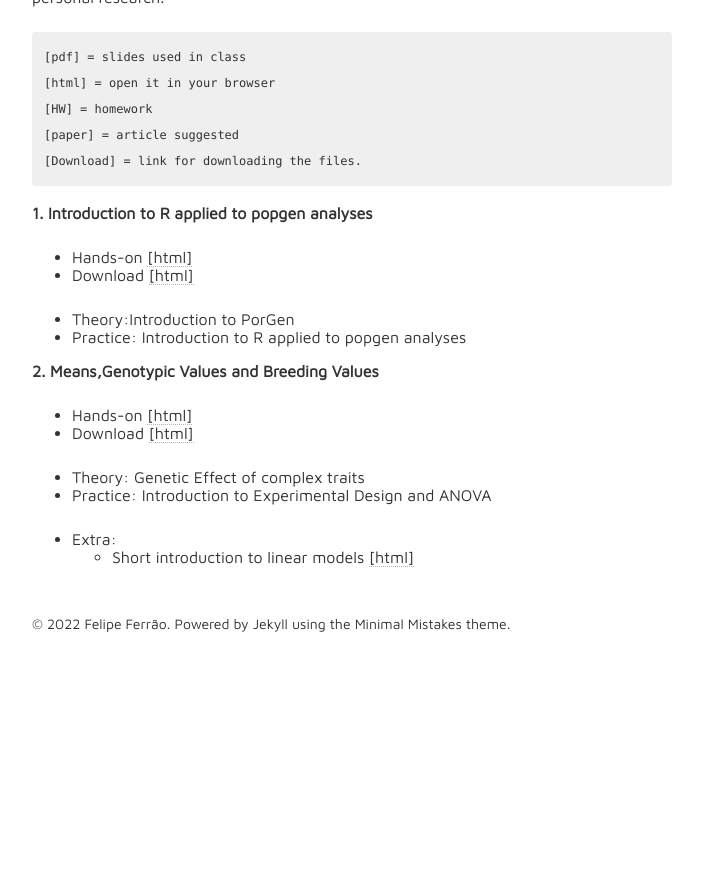
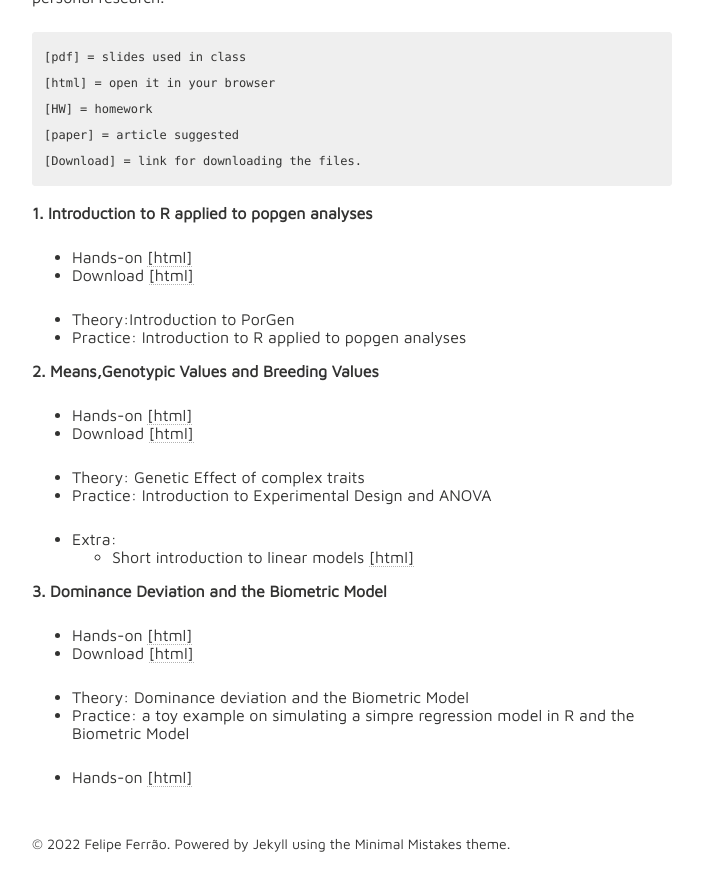
Before and after one commit to lfelipe-ferrao/lfelipe-ferrao.github.io, a Jekyll site: the page built from class/quantGenetic/index.md, in a window 1280 px wide and 900 px high, scrolled down 1847 px. Shown: the top 891 px of the window, without its empty margins (288-991 px from the left). Built offline with Jekyll 4.4.1, drawn with Linux system fonts in a browser that asks for light colours; nearby versions of some CDN libraries; our own code applies the rules of GitHub Pages for plain Markdown files; before the commit the page ends 2527 px from its top, so only the background shows below that.

Commit message:
Update index.md

```diff
--- a/class/quantGenetic/index.md
+++ b/class/quantGenetic/index.md
@@ -75,3 +75,13 @@ It is an attempt to organize and make available to any student the class notes u
 
 - Extra:
   - Short introduction to linear models [[html]](https://htmlpreview.github.io/?https://github.com/lfelipe-ferrao/lfelipe-ferrao.github.io/blob/master/class/quantGenetic/week2a_2022.html)
+
+**3. Dominance Deviation and the Biometric Model**
+
+- Hands-on [[html]](https://htmlpreview.github.io/?https://github.com/lfelipe-ferrao/lfelipe-ferrao.github.io/blob/master/class/quantGenetic/week5_2022.html)
+- Download [[html]](https://minhaskamal.github.io/DownGit/#/home?url=https://github.com/lfelipe-ferrao/lfelipe-ferrao.github.io/blob/master/class/quantGenetic/week5_2022.html)
+
+- Theory: Dominance deviation and the Biometric Model
+- Practice: a toy example on simulating a simpre regression model in R and the Biometric Model
+
+- Hands-on [[html]](https://htmlpreview.github.io/?https://github.com/lfelipe-ferrao/lfelipe-ferrao.github.io/blob/master/class/quantGenetic/week5.html)
```
